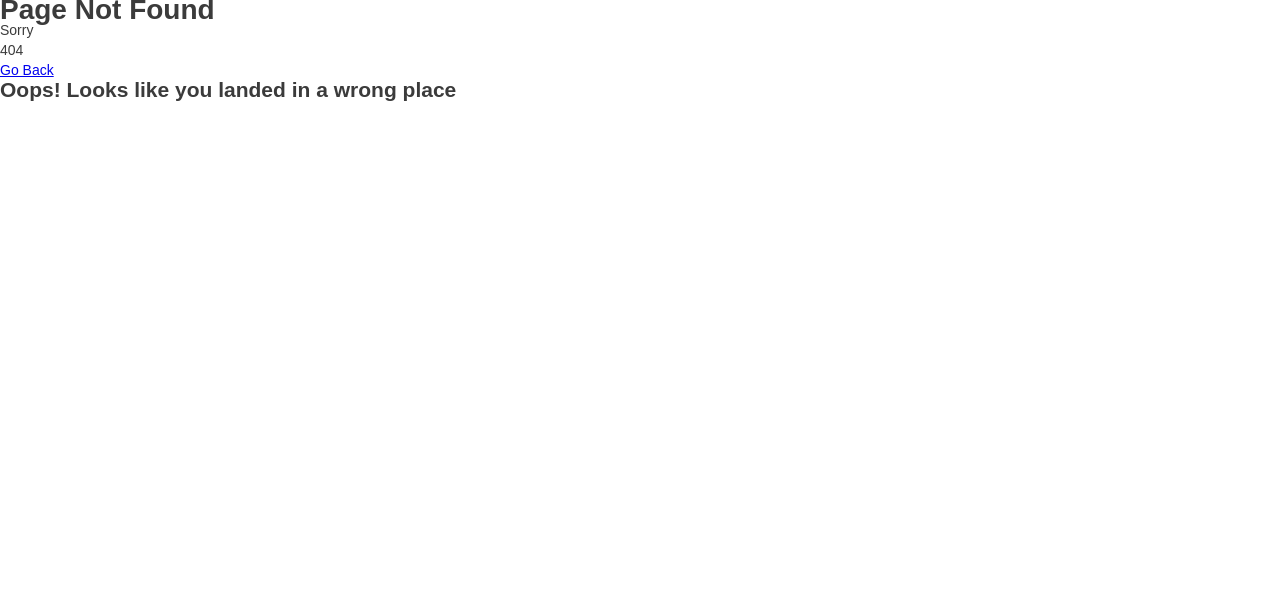
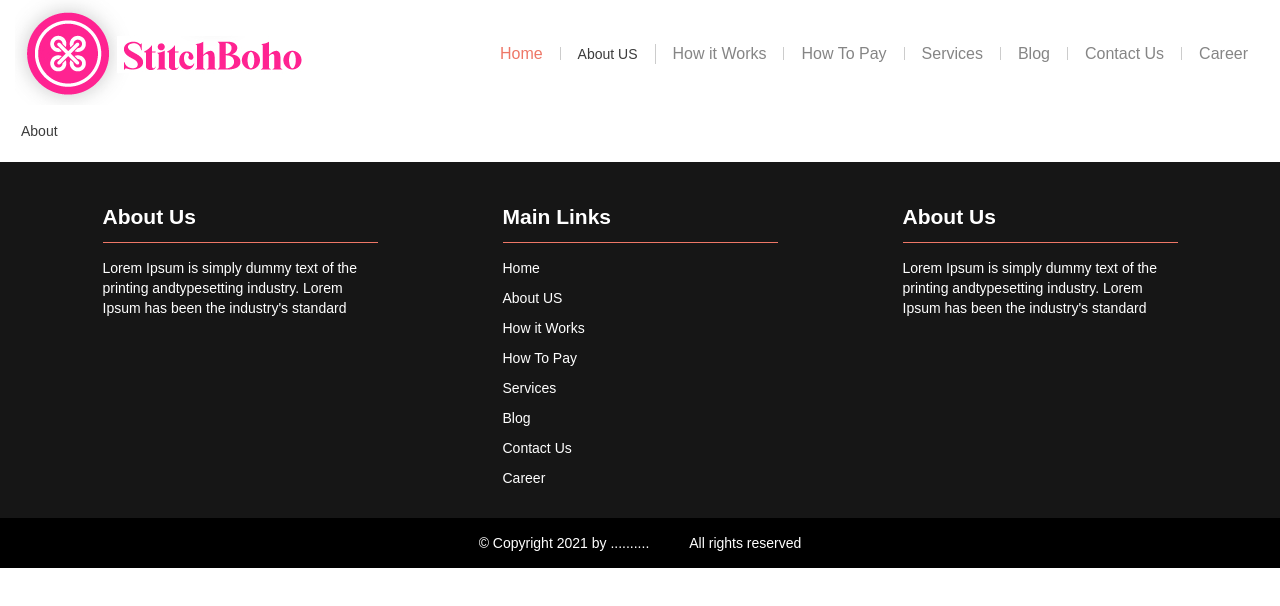
Before and after one commit to Subrata0biswas/stichboho, a React (Create React App) app: page /about-us in a window 1280 px wide. Before the commit this address had no page. Shown: the top 606 px of the page. Built offline with nearby package versions, Linux system fonts and the light colour scheme.

Commit message:
about up wip

```diff
--- a/src/App.js
+++ b/src/App.js
@@ -11,6 +11,7 @@ import Layout from './layout/layout'
 // // import component
  import Home from './screens/home/home'
  import ProductList from './screens/products/productList'
+ import AboutUs from './screens/aboutUs/aboutUs'
 
  import PageNotFound from './components/pageNotFound/pageNotFound'
 
@@ -21,6 +22,7 @@ class App extends React.Component{
         <Switch>
           <GeneralRoute exact path="/" component={Home} />
           <GeneralRoute exact path="/product-list/:type/:id" component={ProductList} />
+          <GeneralRoute exact path="/about-us" component={AboutUs} />
           <Route component={PageNotFound} />
         </Switch>
       </Router>
--- a/src/components/header/header.js
+++ b/src/components/header/header.js
@@ -13,6 +13,12 @@ class Header extends React.Component{
 			selectedTab:"home"
 		}
     }
+
+	onClickRedirect = (type) =>{
+console.log('pops', this.props)
+ this.props.props.history.push(type)
+
+	}
 
  render(){
 	 const {selectedTab} = this.state;
@@ -35,7 +41,7 @@ class Header extends React.Component{
 						<li className={selectedTab==='home'?"active":null}>
 						<Link to="/">Home</Link>
 						</li>
-						<li><a  href="#">About US</a></li>
+						<li><div onClick={()=>this.onClickRedirect('/about-us')}>About US</div></li>
 						<li><a  href="#">How it Works</a></li>
 						<li><a  href="#">How To Pay</a></li>
 						<li><a  href="#">Services</a></li>
--- a/src/layout/layout.js
+++ b/src/layout/layout.js
@@ -5,6 +5,8 @@ import Header from '../components/header/header'
 import Footer from '../components/footer/footer'
 
 export default function Layout({children}){
+
+    console.log("chs", children)
 
     const [isMenu, setMenu] = useState(false);
 
@@ -14,7 +16,7 @@ export default function Layout({children}){
 
     return(
        <>
-       <Header isMenu={isMenu} onOpenMenu={onOpenMenu}/>
+       <Header isMenu={isMenu} onOpenMenu={onOpenMenu} props={children.props}/>
        <div onClick={()=>setMenu(false)}>
         {children}
         </div>
--- /dev/null
+++ b/src/screens/aboutUs/aboutUs.js
@@ -0,0 +1,21 @@
+import React from 'react';
+
+class AboutUs extends React.Component{
+    constructor(props){
+        super(props);
+        this.state={}
+    }
+
+ render(){
+    return(
+        <main>
+		<div>
+            About
+        </div>
+
+	</main>
+    )
+ }
+}
+
+export default AboutUs;
```
